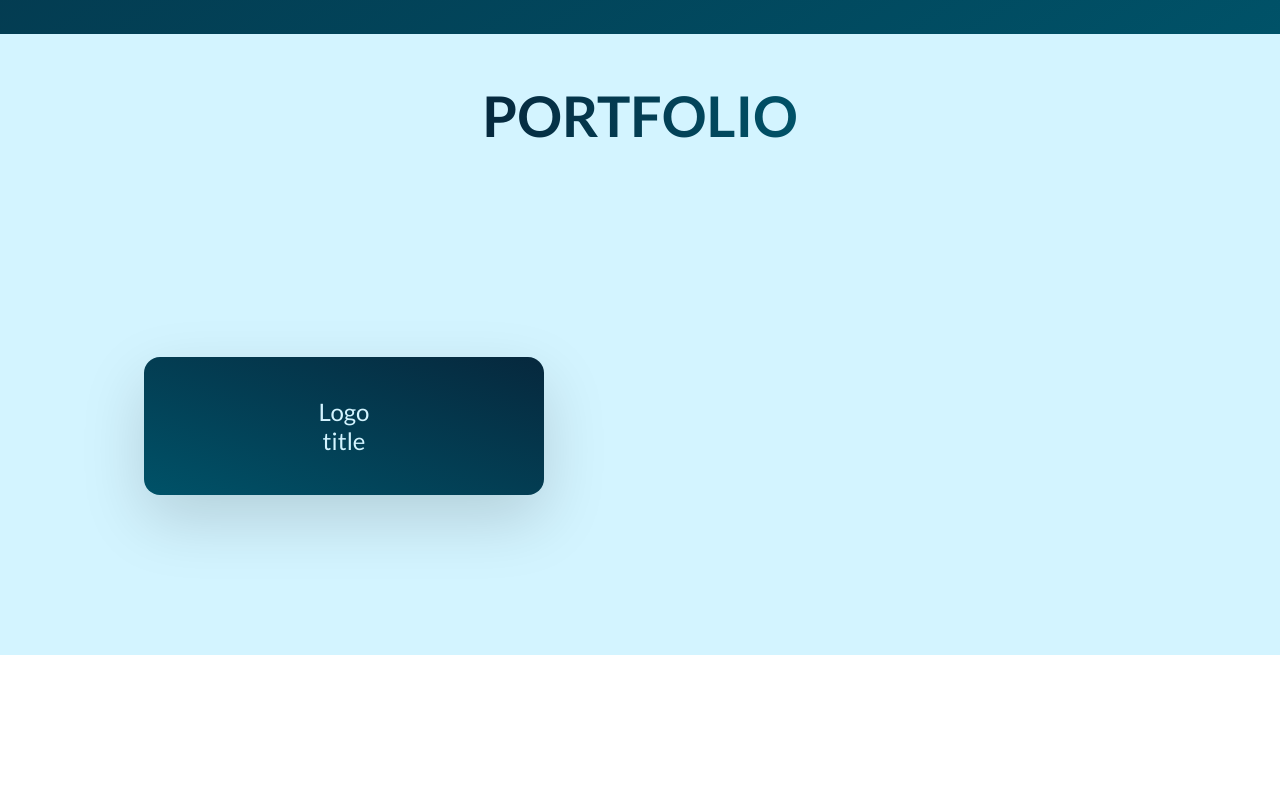
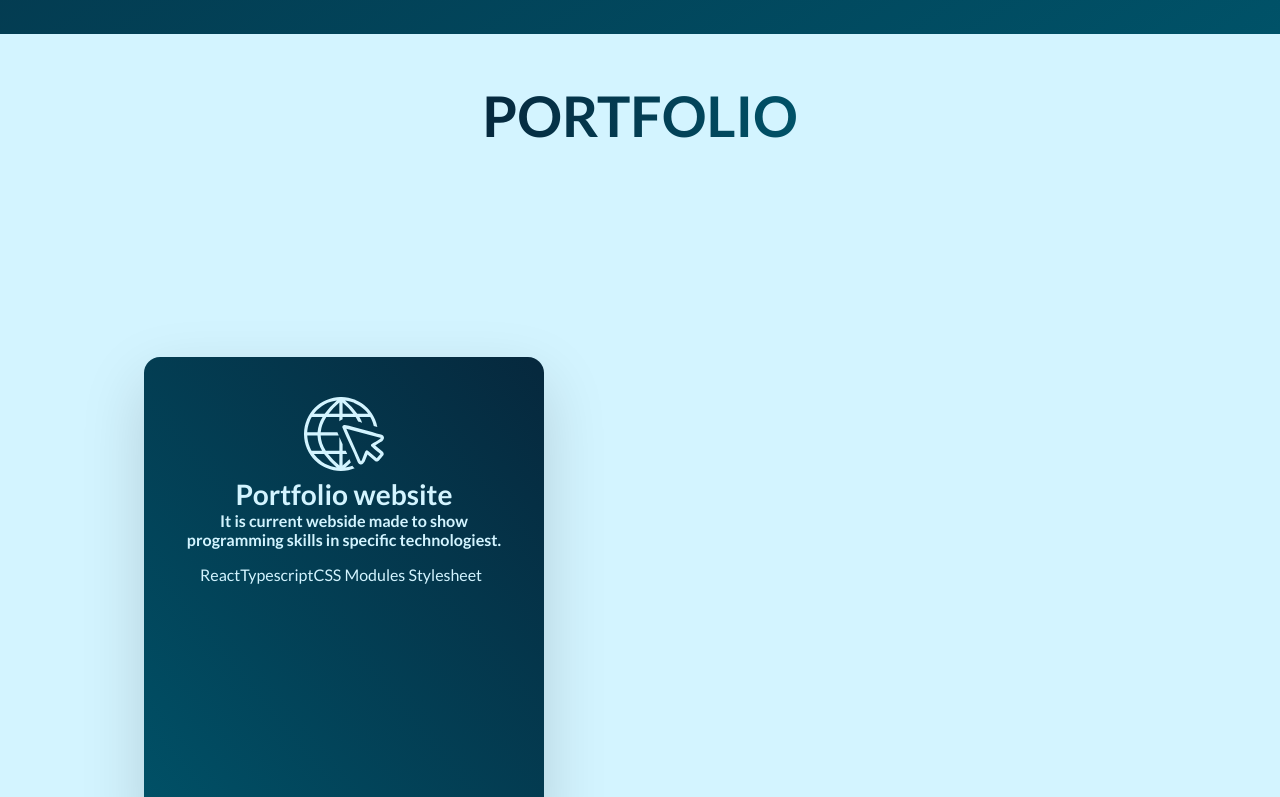
Before and after one commit to helter88/portfolio-website, a React (Create React App) app: page / in a window 1280 px wide. Shown: the part 766-1563 px from the top of the page. Before the commit the page ends 1421 px from the top, so only its background shows below. Built offline with nearby package versions, Linux system fonts and the light colour scheme.

Commit message:
add icon and description to PortfolioCard

```diff
--- a/src/components/cards/PorftolioCard.tsx
+++ b/src/components/cards/PorftolioCard.tsx
@@ -1,15 +1,24 @@
 import React from 'react'
 import styles from './PortfolioCard.module.css';
+import { ReactComponent as Globe } from './../../img/card-icons/internet-icon.svg';
 
 const PortfolioCard = () => {
   return (
     <div className={styles.card}>
       <div className={styles['logo-box']}>
-        Logo
+        <div className={styles['logo-dimentions']}>
+          <Globe fill="#D3F4FF" width='100%'/>
+        </div>
+
       </div>
-      <div className={styles['title-card']}>
-        title
-      </div>
+        <h3 className={styles['title']}>Portfolio website</h3>
+        <h6>It is current webside made to show programming skills in specific technologiest.</h6>
+        <div className={styles['tech-list-box']}>
+          <p>React</p>
+          <p>Typescript</p>
+          <p>CSS Modules Stylesheet</p>
+        </div>
+
 
     </div>
   )
--- a/src/components/cards/PortfolioCard.module.css
+++ b/src/components/cards/PortfolioCard.module.css
@@ -6,4 +6,19 @@
     border-radius: 1rem;
     box-shadow: 0 1.5rem 4rem rgba(0, 0, 0, .15);
     width: 25rem;
+    height: 30rem;
+
 }
+.logo-box{
+    display: flex;
+    justify-content: center;
+}
+.logo-dimentions{
+    width: 5rem;
+    height: 5rem;
+}
+.tech-list-box{
+    padding: 1rem;
+    font-size: 1rem;
+    display: flex;
+}
```
Also changed, not shown: src/img/card-icons/globe-icon.svg (added), src/img/card-icons/internet-icon.svg (added).
